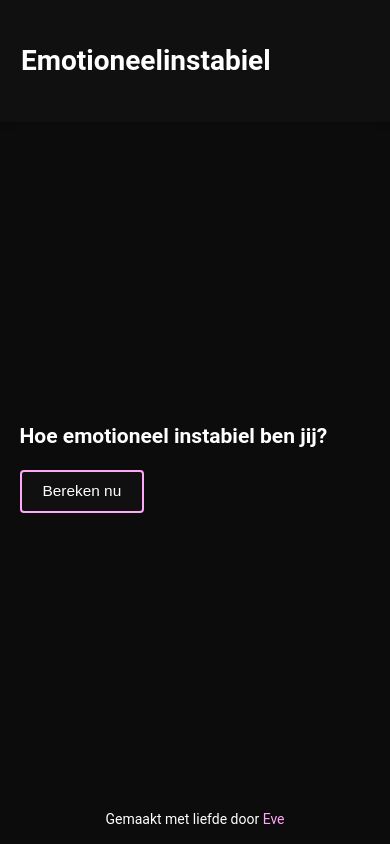
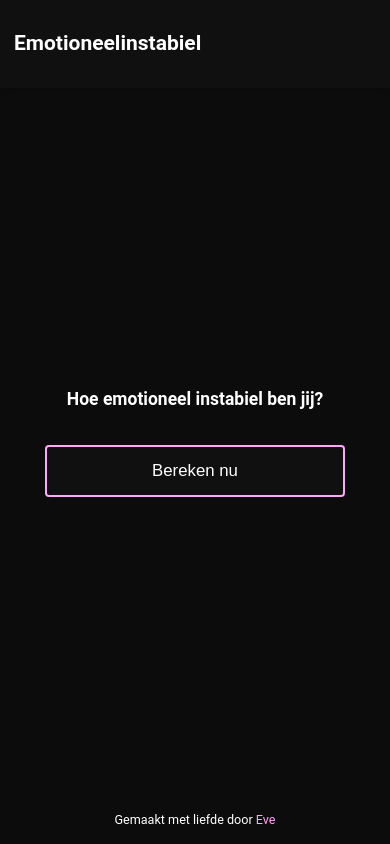
Before and after one commit to sipacid/emotioneelinstabiel.nl, a plain HTML site: page index.html in a window 390 px wide. Drawn offline with Linux system fonts and the light colour scheme.

Commit message:
design upgrade

```diff
--- a/index.html
+++ b/index.html
@@ -2,22 +2,16 @@
 <html lang="nl">
   <head>
     <meta charset="UTF-8" />
-    <meta name="viewport" content="width=device-width, initial-scale=1.0" />
-    <meta
-      name="description"
-      content="Ontdek hoe emotioneel instabiel je bent met onze grappige calculator. Een tool die je persoonlijkheid analyseert."
-    />
+    <meta name="viewport" content="width=device-width, initial-scale=1.0, maximum-scale=5.0" />
+    <meta name="mobile-web-app-capable" content="yes" />
+    <meta name="apple-mobile-web-app-capable" content="yes" />
+    <meta name="apple-mobile-web-app-status-bar-style" content="black-translucent" />
+    <meta name="description" content="Ontdek hoe emotioneel instabiel je bent met onze grappige calculator. Een tool die je persoonlijkheid analyseert." />
     <meta name="theme-color" content="#0c0c0c" />
     <meta property="og:title" content="Emotioneelinstabiel Calculator" />
-    <meta
-      property="og:description"
-      content="Ontdek hoe emotioneel instabiel je bent!"
-    />
+    <meta property="og:description" content="Ontdek hoe emotioneel instabiel je bent!" />
     <meta property="og:type" content="website" />
-    <meta
-      name="keywords"
-      content="emotioneel,instabiel,emotioneelinstabiel,berekenen"
-    />
+    <meta name="keywords" content="emotioneel,instabiel,emotioneelinstabiel,berekenen" />
     <meta name="author" content="sipacid" />
 
     <link rel="preconnect" href="https://fonts.gstatic.com" crossorigin />
--- a/styles.css
+++ b/styles.css
@@ -71,6 +71,13 @@ section {
   padding: 2rem;
   max-width: 800px;
   width: 90%;
+  text-align: center;
+}
+
+section h1 {
+  font-size: 2rem;
+  line-height: 1.2;
+  margin-bottom: 2rem;
 }
 
 #calculateButton {
@@ -82,6 +89,8 @@ section {
   cursor: pointer;
   transition: all 0.2s ease;
   border-radius: 4px;
+  min-width: 200px;
+  margin: 1rem auto;
 }
 
 #calculateButton:hover {
@@ -96,6 +105,9 @@ section {
 
 #result {
   display: none;
+  font-size: 1.2rem;
+  margin: 2rem auto;
+  max-width: 90%;
 }
 
 @keyframes blink {
@@ -122,6 +134,32 @@ footer p {
   margin: 0;
 }
 
+@media (max-width: 768px) {
+  section h1 {
+    font-size: 1.5rem;
+    margin-bottom: 1.5rem;
+  }
+
+  header {
+    padding: 1rem;
+  }
+
+  header h1 {
+    font-size: 1.5rem;
+  }
+
+  #calculateButton {
+    width: 100%;
+    max-width: 300px;
+    padding: 1rem;
+    font-size: 1.2rem;
+  }
+
+  section {
+    padding: 1.5rem 1rem;
+  }
+}
+
 @media (max-width: 600px) {
   :root {
     font-size: 14px;
@@ -131,3 +169,24 @@ footer p {
     padding: 1rem;
   }
 }
+
+@media (max-width: 480px) {
+  section h1 {
+    font-size: 1.25rem;
+  }
+
+  #result {
+    font-size: 1.1rem;
+    line-height: 1.4;
+  }
+
+  footer p {
+    font-size: 0.9rem;
+  }
+}
+
+@media (hover: none) {
+  #calculateButton:hover {
+    transform: none;
+  }
+}
```
